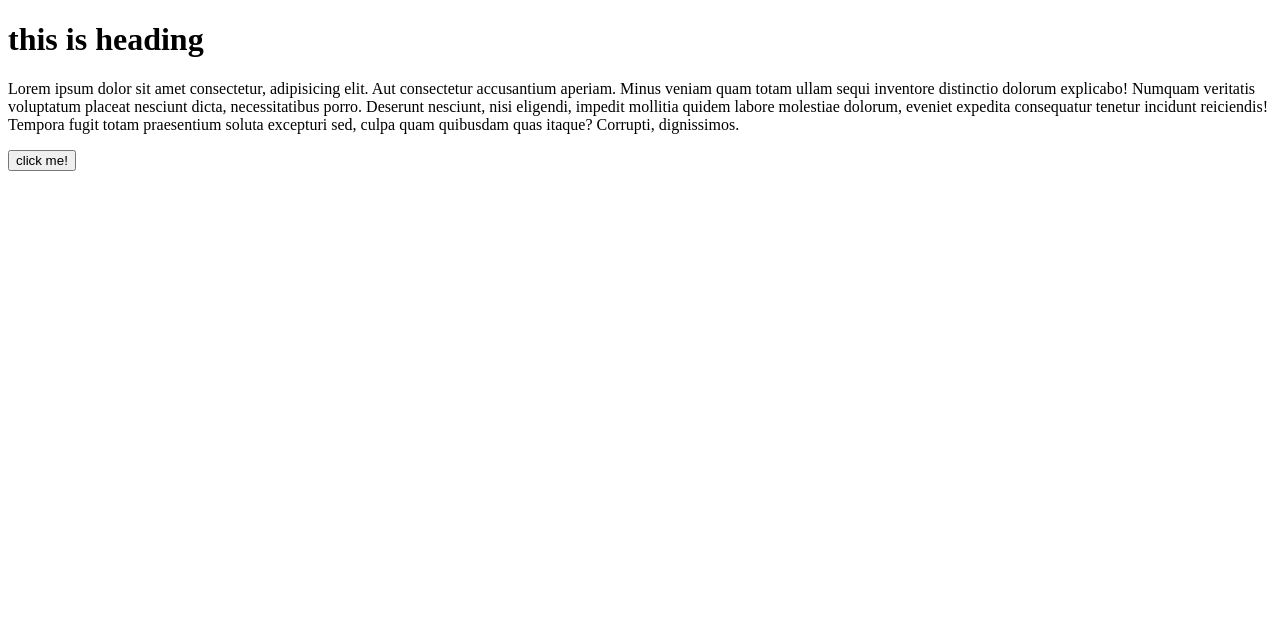
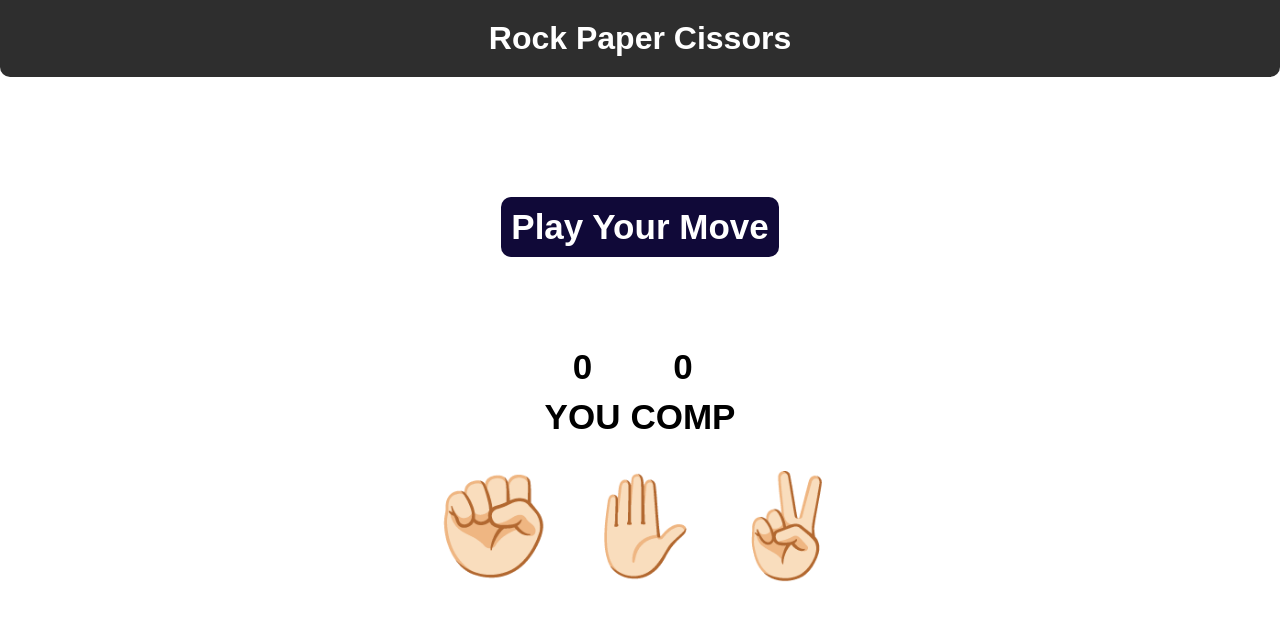
Before and after one commit to LegitMohit/RPSgame, a plain HTML site: page index.html in a window 1280 px wide. Drawn offline with Linux system fonts and the light colour scheme.

Commit message:
Add files via upload

```diff
--- /dev/null
+++ b/app.js
@@ -0,0 +1,60 @@
+let userScore=0;
+let compscore=0;
+
+const choices=document.querySelectorAll("button");
+const msg=document.querySelector("#msg");
+
+const userScoreText=document.querySelector("#userScore");
+const compScoreText=document.querySelector("#compScore");
+
+const genCompChoice=()=>{
+    const option=["rock","paper","scissor"];
+    const randIdx=Math.floor(Math.random()*3);
+    return option[randIdx];
+}
+
+const drawGame=()=>{
+    msg.innerText="Game Draw, play again";
+    msg.style.backgroundColor="grey";
+}
+
+const showWinner=(userWin,userChoice,compChoice)=>{
+    if(userWin){
+        userScore++;
+        userScoreText.innerText=userScore;
+        msg.innerText=`You Win! Your ${userChoice} beats ${compChoice}`;
+        msg.style.backgroundColor="#5B913B";
+    }else{
+        compscore++;
+        compScoreText.innerText=compscore;
+        msg.innerText=`You Lose! ${compChoice} beats your ${userChoice}`;
+        msg.style.backgroundColor="#B82132";
+    }
+};
+
+const playGame=(userChoice)=>{
+    const compChoice=genCompChoice();
+
+    if(userChoice===compChoice){
+        drawGame();
+    }
+    else{
+        let userWin=true;
+        if(userChoice==="rock"){
+            userWin=compChoice==="paper"?false:true;
+        }else if(userChoice==="paper"){
+            userWin=compChoice==="scissor"?false:true;
+        }else{
+            userWin=compChoice==="rock"?false:true;
+        }
+        showWinner(userWin,userChoice,compChoice);
+    }
+
+};
+
+choices.forEach(((choice)=>{
+    choice.addEventListener("click",()=>{
+        const userChoice=choice.getAttribute("id")
+        playGame(userChoice);
+    })
+}))
--- a/index.html
+++ b/index.html
@@ -3,16 +3,44 @@
 <head>
     <meta charset="UTF-8">
     <meta name="viewport" content="width=device-width, initial-scale=1.0">
-    <title>Document</title>
+    <title>Rock Paper Cissors</title>
+    <link rel="icon" type="image/x-icon" href="images/scissors.png">
     <link rel="stylesheet" href="style.css">
 </head>
 <body>
-    <h1>this is heading</h1>
-    <p>Lorem ipsum dolor sit amet consectetur, adipisicing elit. Aut consectetur accusantium aperiam. Minus veniam quam totam ullam sequi inventore distinctio dolorum explicabo! Numquam veritatis voluptatum placeat nesciunt dicta, necessitatibus porro.
-    Deserunt nesciunt, nisi eligendi, impedit mollitia quidem labore molestiae dolorum, eveniet expedita consequatur tenetur incidunt reiciendis! Tempora fugit totam praesentium soluta excepturi sed, culpa quam quibusdam quas itaque? Corrupti, dignissimos.</p>
+    <header>
+        <h1>Rock Paper Cissors</h1>
+    </header>
 
-    <button>click me!</button>
+        <main>
+            <div class="msgConatiner">
+                <p id="msg">Play Your Move</p>
+            </div>
 
-    <script src="script.js"></script>
+            <div class="scoreBoard">
+                <div class="score">
+                    <p id="userScore">0</p>
+                    <p>YOU</p>
+                </div>
+                <div class="score">
+                    <p id="compScore">0</p>
+                    <p>COMP</p>
+                </div>
+            </div>
+
+            <div class="choices">
+                <button class="choice1" id="rock">
+                    ✊🏻
+                </button>
+                <button class="choice2" id="paper">
+                    ✋🏻
+                </button>
+                <button class="choice3" id="scissor">
+                    ✌🏻
+                </button>
+            </div>
+        </main>
+
+    <script src="app.js"></script>
 </body>
 </html>
--- a/style.css
+++ b/style.css
@@ -1,8 +1,64 @@
-.light{
-    color: black;
-    background-color: white;
+*{
+    margin: 0;
+    padding: 0;
+    font-family: Arial, Helvetica, sans-serif;
+    text-align: center;
 }
-.dark{
+p{
+    font-weight: 700;
+    font-size: 35px;
+}
+.choice1,.choice2,.choice3{
+    font-size: 100px;
+    background-color: transparent;
+    border: 0;
+}
+h1{
+    background-color: #2e2e2e;
     color: white;
-    background-color: #2e2e2e;
+    padding: 20px;
+    border-radius: 0 0 10px 10px ;
 }
+.choices{
+    display: flex;
+    flex-direction: row;
+    justify-content: center;
+    gap:10px
+}
+.choices button{
+    width: 137px;
+    height: 137px;
+    margin-top: 20px;
+    transition: .2 ease-in-out;
+}
+.choices button:hover{
+    opacity: .7;
+    cursor: pointer;
+}
+.scoreBoard{
+    display: flex;
+    flex-direction: row;
+    gap: 10px;
+    align-items: center;
+    justify-content: center;
+    margin-top:20px
+}
+.score{
+    display: flex;
+    flex-direction: column;
+    gap: 10px;
+}
+.msgConatiner{
+    display: flex;
+    flex-direction: row;
+    align-items: center;
+    justify-content: center;
+    height: 250px;
+}
+#msg{
+    border-radius: 10px;
+    padding: 10px;
+    margin: 50px 20px 0 20px;
+    color: white;
+    background-color: #100938;
+}
```
